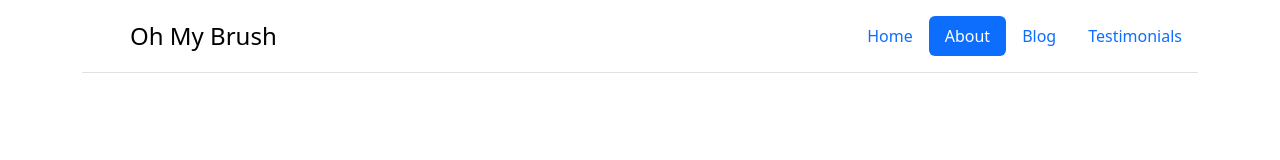
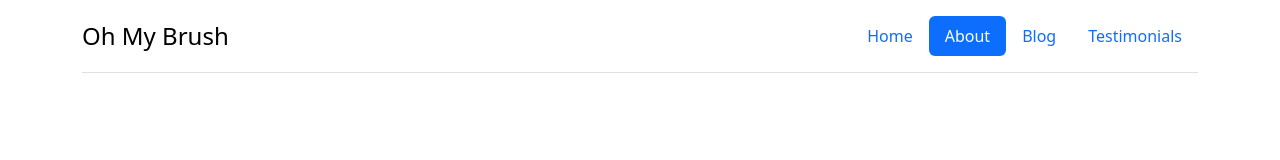
Before and after one commit to ohmybrush/ohmybrush, a plain HTML site: page about.html in a window 1280 px wide. Shown: the top 160 px of the page. Drawn offline with nearby package versions, Linux system fonts and the light colour scheme.

Commit message:
Remove svg

```diff
--- a/about.html
+++ b/about.html
@@ -27,9 +27,6 @@
           href="/"
           class="d-flex align-items-center mb-3 mb-md-0 me-md-auto link-body-emphasis text-decoration-none"
         >
-          <svg class="bi me-2" width="40" height="32" aria-hidden="true">
-            <use xlink:href="#bootstrap"></use>
-          </svg>
           <span class="fs-4">Oh My Brush</span>
         </a>
 
```
Also changed, not shown: index.html (+0 -3 lines), testimonials.html (+0 -3 lines).
